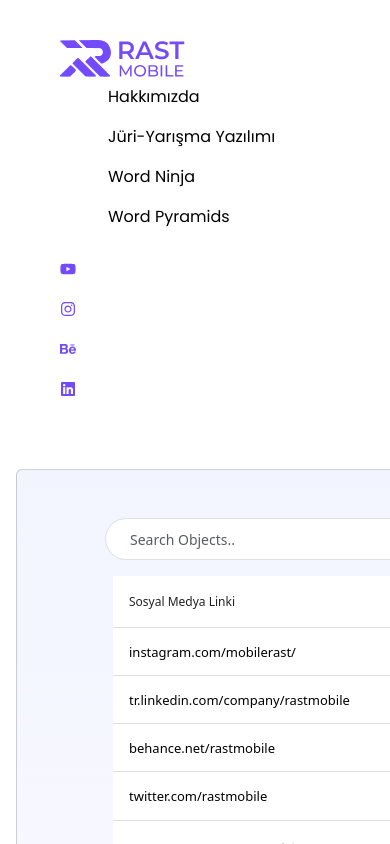
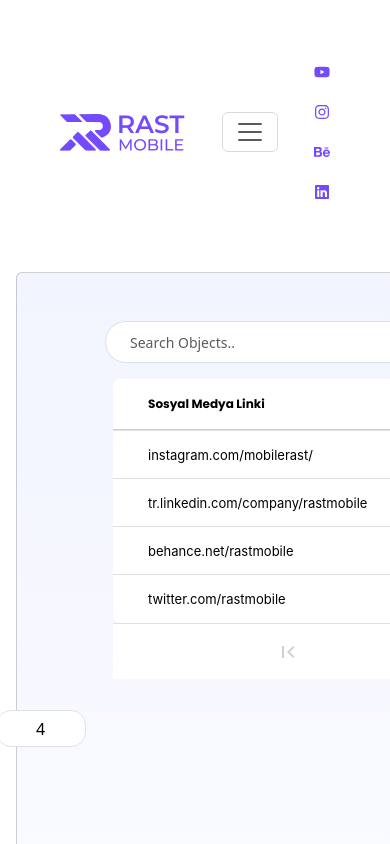
Before and after one commit to tunahan-ozturk/grid_project, a React (Vite) app: page / in a window 390 px wide. Shown: the top 844 px of the page. Built offline with nearby package versions, Linux system fonts and the light colour scheme.

Commit message:
Son düzeltmeler yapıldı. Responsive ile ilgili değişiklikler..

```diff
--- a/package.json
+++ b/package.json
@@ -15,6 +15,7 @@
     "react-data-table-component": "^7.5.3",
     "react-dom": "^18.2.0",
     "react-feather": "^2.0.10",
+    "react-filter-and-pagination-table": "^1.0.5",
     "react-icons": "^4.9.0",
     "react-modal": "^3.16.1",
     "react-paginate": "^8.2.0",
--- a/src/Components/Grid.jsx
+++ b/src/Components/Grid.jsx
@@ -1,6 +1,16 @@
 import { Fragment, useState, useEffect } from "react";
 import DataTable from "react-data-table-component";
-import { Edit, Link, Check, X, Search, Plus, Filter } from "react-feather";
+import {
+  Edit,
+  Link,
+  Check,
+  X,
+  Search,
+  Plus,
+  Filter,
+  ChevronDown,
+  ChevronUp,
+} from "react-feather";
 import ReactPaginate from "react-paginate";
 import "bootstrap/dist/css/bootstrap.min.css";
 
@@ -27,28 +37,46 @@
   const columns = [
     {
       name: "Sosyal Medya Linki",
-      selector: (row) => row.link,
+      selector: (row) => row.link, // Tablodaki verileri çekiyoruz
       sortColumn: name,
-      width: "33%",
+      width: "35%",
       sortable: true, // Sıralama özelliği
       style: {
         textAlign: "center",
         color: "#000000",
+        fontFamily: "Inter",
+        fontStyle: "normal",
+        fontWeight: "400",
+        color: "#000000",
+        borderRight: "1px solid #C4CEE5",
+        paddingLeft: "35px",
       },
     },
     {
       name: "Sosyal Medya Adı",
-      selector: (row) => row.name,
+      selector: (row) => row.name, // Tablodaki verileri çekiyoruz
+      width: "30%",
       sortable: true, // Sıralama
       style: {
         textAlign: "center",
+        fontFamily: "Inter",
+        fontStyle: "normal",
+        fontWeight: "400",
+        color: "#000000",
+        borderRight: "1px solid #C4CEE5",
+        paddingLeft: "35px",
       },
     },
     {
       name: "Açıklama",
-      selector: (row) => row.describe,
+      selector: (row) => row.describe, // Tablodaki verileri çekiyoruz
       style: {
         textAlign: "center",
+        fontFamily: "Inter",
+        fontStyle: "normal",
+        fontWeight: "400",
+        color: "#000000",
+        paddingLeft: "35px",
       },
     },
   ];
@@ -86,6 +114,15 @@
         "Software Development Agency Rast Mobilke Information Technology Ltd.",
     },
   ];
+
+  const [windowWidth, setWindowWidth] = useState(window.innerWidth); // Sayfa genişliği
+  useEffect(() => {
+    const handleResize = () => {
+      setWindowWidth(window.innerWidth);
+    };
+    window.addEventListener("resize", handleResize);
+    return () => window.removeEventListener("resize", handleResize);
+  }, []);
 
   const [records, setRecords] = useState(data); // Tabloya girecek veriler - rows
   const [formData, setFormData] = useState(initialFormData); // Modal kısmındaki veriler
@@ -137,7 +174,7 @@
     setLoading(false);
   }, []);
 
-  console.log(records);
+  console.log(records); // Verileri konsola yazdırıyoruz. LocalStorage'da depolandığını görebilmek için
 
   const handlePerPage = (e) => {
     const value = parseInt(e.target.value);
@@ -147,6 +184,7 @@
   };
 
   const dataToRender = () => {
+    // Tabloya girecek veriler - rows
     const lastIndex = currentPage * rowsPerPage;
     const firstIndex = lastIndex - rowsPerPage;
     const currentRows = records.slice(firstIndex, lastIndex);
@@ -154,10 +192,12 @@
   };
 
   const handlePagination = (page) => {
+    // Sayfalama
     setCurrentPage(page.selected + 1);
   };
 
   const CustomPagination = () => {
+    // Sayfalama
     return (
       <ReactPaginate
         previousLabel={<ChevronLeft size={15} />}
@@ -183,12 +223,14 @@
 
   const [loading, setLoading] = useState(true); // Loading kısmı
   const [currentPage, setCurrentPage] = useState(1); // Sayfa numarası
-  const [rowsPerPage, setRowsPerPage] = useState(4); // Sayfadaki satır sayısı
+  const [rowsPerPage, setRowsPerPage] = useState(10); // Sayfadaki satır sayısı
   const handlePageChange = (page) => {
+    // Sayfa değişimi
     setCurrentPage(page);
   };
 
   const paginatedData = records.slice(
+    // Sayfalama
     (currentPage - 1) * rowsPerPage,
     currentPage * rowsPerPage
   );
@@ -197,6 +239,7 @@
     <>
       <Fragment>
         <Card
+          responsive
           className="mt-4 m-3" // Ortadaki kutunun özellikleri
           style={{
             width: "1885px",
@@ -213,6 +256,7 @@
                 <div className="d-flex align-items-center">
                   <Label className="me-1" for="search-input"></Label>
                   <Input
+                    responsive
                     onChange={handleFilter}
                     className="dataTable-filter px-4"
                     type="text"
@@ -230,6 +274,7 @@
                   />
                 </div>
                 <Button
+                  responsive
                   onChange={handleFilter}
                   id="search-button" // Arama butonu
                   size="sm"
@@ -244,6 +289,7 @@
                 </Button>
 
                 <Button
+                  responsive
                   id="filter-button" // Filtreleme butonu
                   size="sm"
                   className="ms-2"
@@ -265,6 +311,7 @@
                 </Button>
 
                 <Button
+                  responsive
                   id="add-button" // Hesap ekleme butonu
                   size="sm"
                   className="ms-auto"
@@ -284,6 +331,7 @@
                 </Button>
                 <Modal isOpen={modalOpen} toggle={toggleModal}>
                   <ModalBody
+                    responsive
                     style={{
                       width: "488px",
                       height: "406px",
@@ -293,6 +341,7 @@
                     className="ms-auto pt-5 px-4"
                   >
                     <Label
+                      responsive
                       style={{
                         color: "#06163A",
                         lineHeight: "20px",
@@ -302,6 +351,7 @@
                       Sosyal Medya Linki
                     </Label>
                     <Input
+                      responsive
                       type="text"
                       name="link"
                       value={formData.link}
@@ -316,6 +366,7 @@
                       className="mb-4"
                     />
                     <Label
+                      responsive
                       style={{
                         color: "#06163A",
                         lineHeight: "20px",
@@ -325,6 +376,7 @@
                       Sosyal Medya Adı
                     </Label>
                     <Input
+                      responsive
                       type="text"
                       name="name"
                       value={formData.name}
@@ -339,6 +391,7 @@
                       className="mb-4"
                     />
                     <Label
+                      responsive
                       style={{
                         color: "#06163A",
                         lineHeight: "20px",
@@ -348,6 +401,7 @@
                       Açıklama
                     </Label>
                     <Input
+                      responsive
                       type="text"
                       name="describe"
                       value={formData.describe}
@@ -363,6 +417,7 @@
                   </ModalBody>
                   <ModalFooter className="px-4">
                     <Button
+                      responsive
                       color="secondary"
                       onClick={toggleModal}
                       style={{
@@ -377,6 +432,7 @@
                       Vazgeç
                     </Button>{" "}
                     <Button
+                      responsive
                       color="primary"
                       onClick={handleFormSubmit}
                       style={{
@@ -398,15 +454,31 @@
 
           <div
             className="react-dataTable p-2 mx-5 px-5 pt-3"
-            style={{ overflowX: "auto" }}
+            style={{ overflowX: "auto", borderRadius: "8px" }}
           >
             <DataTable
+              className="react-dataTable grid-title"
+              customStyles={{
+                // Tablo tasarımı
+                headCells: {
+                  // Başlık hücreleri
+                  style: {
+                    borderRight: "1px solid #C4CEE5",
+                    borderBottom: "0.99965px solid #C4CEE5",
+                    paddingLeft: "35px",
+                    color: "#000000",
+                    fontFamily: "Poppins",
+                    fontWeight: "600",
+                  },
+                },
+              }}
               noHeader
               pagination
               paginationServer
               columns={columns}
               responsive
               data={dataToRender()}
+              progressPending={loading}
               paginationPerPage={rowsPerPage}
               onChangePerPage={rowsPerPage}
               paginationRowsPerPageOptions={[5, 10, 25, 50]}
@@ -414,11 +486,11 @@
               // Toplam veri sayısı
               fixedHeader // Başlığın sabit kalması için.
               // selectableRows  // Seçme özelliği istersek aktifleştirebiliriz.
-              className="react-dataTable grid-title"
             />
           </div>
 
           <Col
+            responsive
             className="d-flex align-items-center justify-content-sm-end mt-sm-0"
             style={{
               marginLeft: "-70px",
@@ -431,6 +503,7 @@
                 Show
               </Label>
               <Input
+                responsive
                 className="dataTable-select m-2"
                 style={{
                   width: "90px",
--- a/src/Components/Header.jsx
+++ b/src/Components/Header.jsx
@@ -1,16 +1,23 @@
-import React from "react";
+import React, { useState } from "react";
 import logo from "./../assets/Images/logo.png";
-import { Navbar, Nav, NavItem } from "reactstrap";
+import { Navbar, Nav, NavItem, Collapse, NavbarToggler } from "reactstrap";
 import "bootstrap/dist/css/bootstrap.css";
 import { FaYoutube, FaBehance, FaInstagram, FaLinkedin } from "react-icons/fa";
 
-// Navbar Sayfası
 function Header() {
+  const [isOpen, setIsOpen] = useState(false);
+
+  const toggleNavbar = () => {
+    setIsOpen(!isOpen);
+  };
+
   return (
     <div>
       <Navbar expand="md px-5 p-4" className="font-poppins mt-3">
         <img src={logo} alt="Logo" className="logo mr-4" />
-        <Nav className="mr-auto" navbar>
+        <NavbarToggler onClick={toggleNavbar} className="mr-2" />
+        <Collapse isOpen={isOpen} navbar>
+          <Nav className="mx-auto" navbar>
             <NavItem className="px-5">
               <a href="#" className="nav-link text-black">
                 Hakkımızda
@@ -32,11 +39,12 @@
               </a>
             </NavItem>
           </Nav>
+        </Collapse>
         <div className="social-media">
           <a
             href="https://www.youtube.com/channel/UC9zhWu89h4AqolHrVspLkVw"
             target="_blank"
-            className="mr-2 p-1"
+            className={`mr-2 p-1 ${isOpen ? "d-md-none" : ""}`}
             style={{ width: "18px", height: "18px" }}
           >
             <FaYoutube />
@@ -44,7 +52,7 @@
           <a
             href="https://www.instagram.com/mobilerast/"
             target="_blank"
-            className="mr-2 p-1"
+            className={`mr-2 p-1 ${isOpen ? "d-md-none" : ""}`}
             style={{ width: "18px", height: "18px" }}
           >
             <FaInstagram />
@@ -52,7 +60,7 @@
           <a
             href="https://www.behance.net/rastmobile"
             target="_blank"
-            className="mr-2 p-1"
+            className={`mr-2 p-1 ${isOpen ? "d-md-none" : ""}`}
             style={{ width: "18px", height: "18px" }}
           >
             <FaBehance />
@@ -60,7 +68,7 @@
           <a
             href="https://www.linkedin.com/company/rastmobile/"
             target="_blank"
-            className="p-1"
+            className={`p-1 ${isOpen ? "d-md-none" : ""}`}
             style={{ width: "18px", height: "18px" }}
           >
             <FaLinkedin />
```
Also changed, not shown: src/index.css (+16 -0 lines), 1 other file (tests, documents, lock files or other folders). Lines whose indentation alone changed are shown as unchanged.
